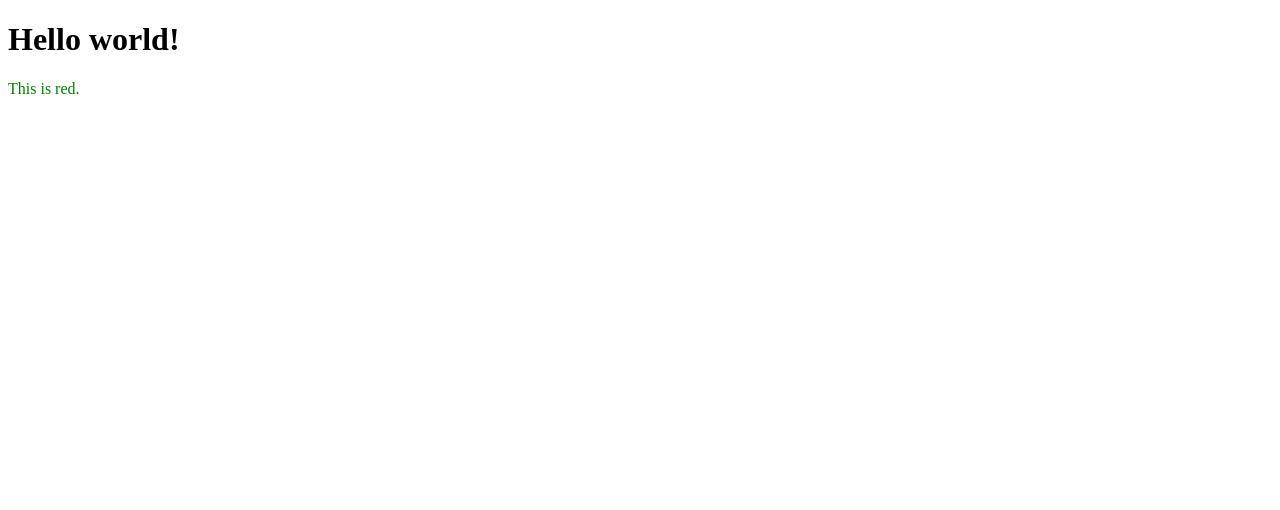
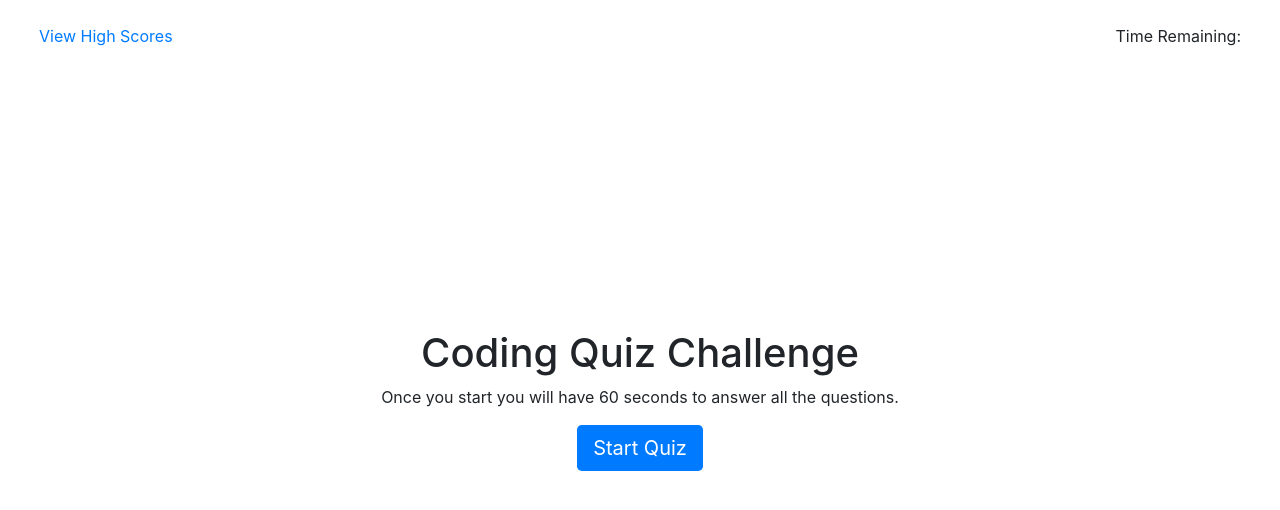
Before and after one commit to brandonjreyes/Timed-Code-Quiz, a plain HTML site: page index.html in a window 1280 px wide. Drawn offline with nearby package versions, Linux system fonts and the light colour scheme; files that its build step writes are made by us from their sources.

Commit message:
Added initial screen with 'Start Quiz' button

```diff
--- a/assets/css/style.css
+++ /dev/null
@@ -1,3 +0,0 @@
-.greenElements {
-    color:green;
-}
--- a/index.html
+++ b/index.html
@@ -6,14 +6,37 @@
     <meta http-equiv="X-UA-Compatible" content="IE=edge">
     <meta name="viewport" content="width=device-width, initial-scale=1.0">
     <title>Document</title>
+
+    <!-- Other Files -->
     <script src="assets/js/script.js" rel="javascript"></script>
-    <link rel="stylesheet" href="assets/css/style.css"></href>
-    <link rel="stylesheet" href="assets/css/reset.css"></href>
+    <link rel="stylesheet" href="assets/css/style.css">
+    </href>
+    <link rel="stylesheet" href="assets/css/reset.css">
+    </href>
+    <link rel="stylesheet" href="https://cdnjs.cloudflare.com/ajax/libs/twitter-bootstrap/4.5.0/css/bootstrap.min.css">
+    <!-- JavaScript Bundle with Popper -->
+    <script src="https://cdn.jsdelivr.net/npm/bootstrap@5.2.0-beta1/dist/js/bootstrap.bundle.min.js"
+        integrity="sha384-pprn3073KE6tl6bjs2QrFaJGz5/SUsLqktiwsUTF55Jfv3qYSDhgCecCxMW52nD2"
+        crossorigin="anonymous"></script>
 </head>
 
 <body>
-    <h1> Hello world! </h1>
-    <p class="greenElements">This is red.</p>
+    <header>
+        <nav class="navbar bg-white px-4 py-4 fixed-top">
+            <div class="container-fluid ">
+                <a class="navbar-nav" href="#"> View High Scores</a>
+                <a class="navbar-nav"> Time Remaining:</a>
+            </div>
+        </nav>
+    </header>
+
+    <div class="container-fluid min-vh-100 d-flex justify-content-center align-items-center">
+        <div class="main-screen text-center">
+            <h1>Coding Quiz Challenge</h1>
+            <p class="fs-1">Once you start you will have 60 seconds to answer all the questions.</p>
+            <btn type="button" class="btn-primary btn-lg"> Start Quiz</btn>
+        </div>
+    </div>
 </body>
 
 </html>
```
